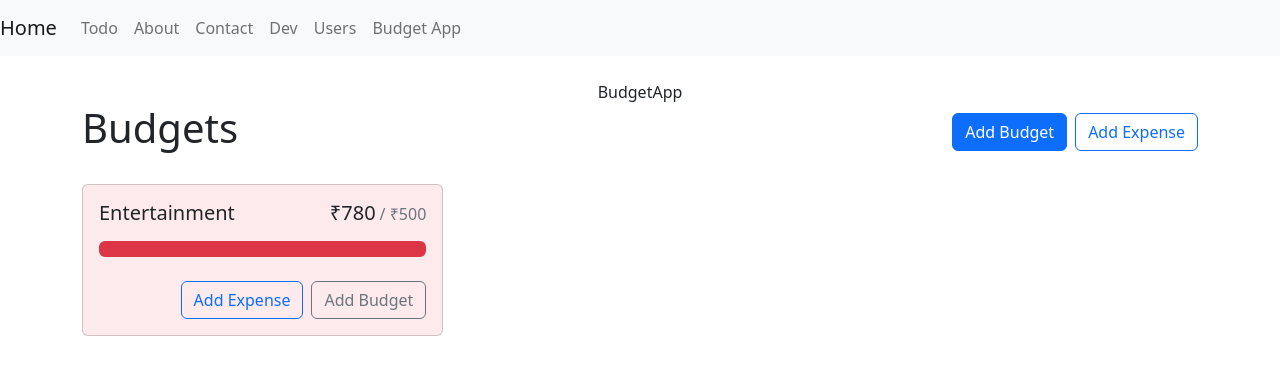
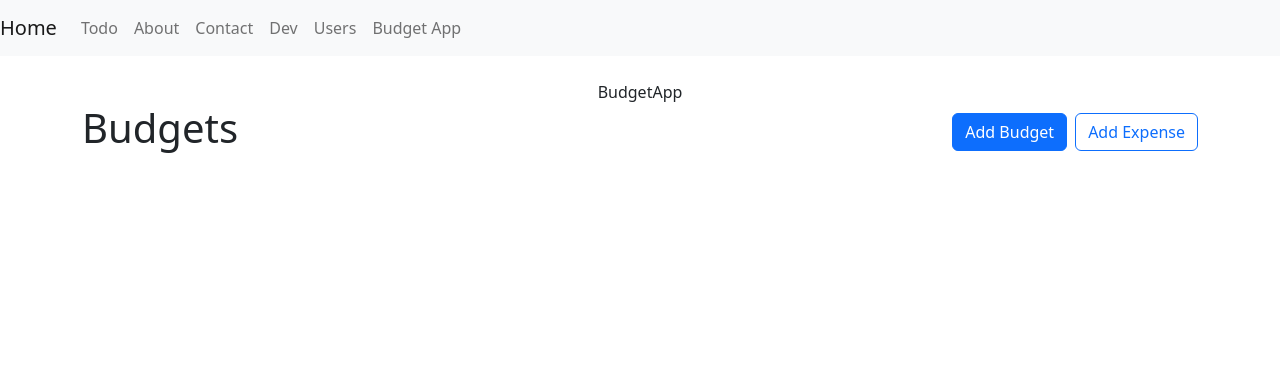
Before and after one commit to hrishikeshps/react-todo, a React (Create React App) app: page /budget-app in a window 1280 px wide. Shown: the top 374 px of the page. Built offline with nearby package versions, Linux system fonts and the light colour scheme.

Commit message:
adding dynamic listing to budgets

```diff
--- a/src/components/AddBudgetModal.js
+++ b/src/components/AddBudgetModal.js
@@ -32,7 +32,6 @@
                 </Form.Group>
                 <div className="d-flex justify-content-end">
                     <Button variant="primary" type="submit">Add</Button>
-                    <Button variant="secondary" className="ml-1" type="submit">Cancel</Button>
                 </div>
             </Modal.Body>
         </Form>
--- a/src/pages/BudgetApp.js
+++ b/src/pages/BudgetApp.js
@@ -3,9 +3,11 @@
 import AddBudgetModal from '../components/AddBudgetModal'
 import BudgetCard from '../components/BudgetCard'
 import { useState } from 'react'
+import { useBudgets } from '../context/BudgetsContext'
 
 function BudgetApp() {
-    const [showAddBudgetModal, setShowAddBudgetModal] = React.useState(false);
+    const [showAddBudgetModal, setShowAddBudgetModal] = React.useState(false)
+    const { budgets, getBudgetExpenses } = useBudgets()
 
     return (
         <>
@@ -23,7 +25,19 @@
                         gap: "1rem",
                         alignItems: "flex-start"
                     }}>
-                    <BudgetCard name="Entertainment" amount={780} max={500} gray ></BudgetCard>
+                    {budgets.map(budget => {
+                        const amount = getBudgetExpenses(budget.id).reduce((total, expense) => total + expense.amount, 0)
+                        return (
+                            <BudgetCard
+                                name={budget.name}
+                                key={budget.id}
+                                amount={amount}
+                                max={budget.max}
+                            />
+                        )
+
+                    })}
+
                 </div>
             </Container>
             <AddBudgetModal show={showAddBudgetModal} handleClose={() => {setShowAddBudgetModal(false)}}/>
```
